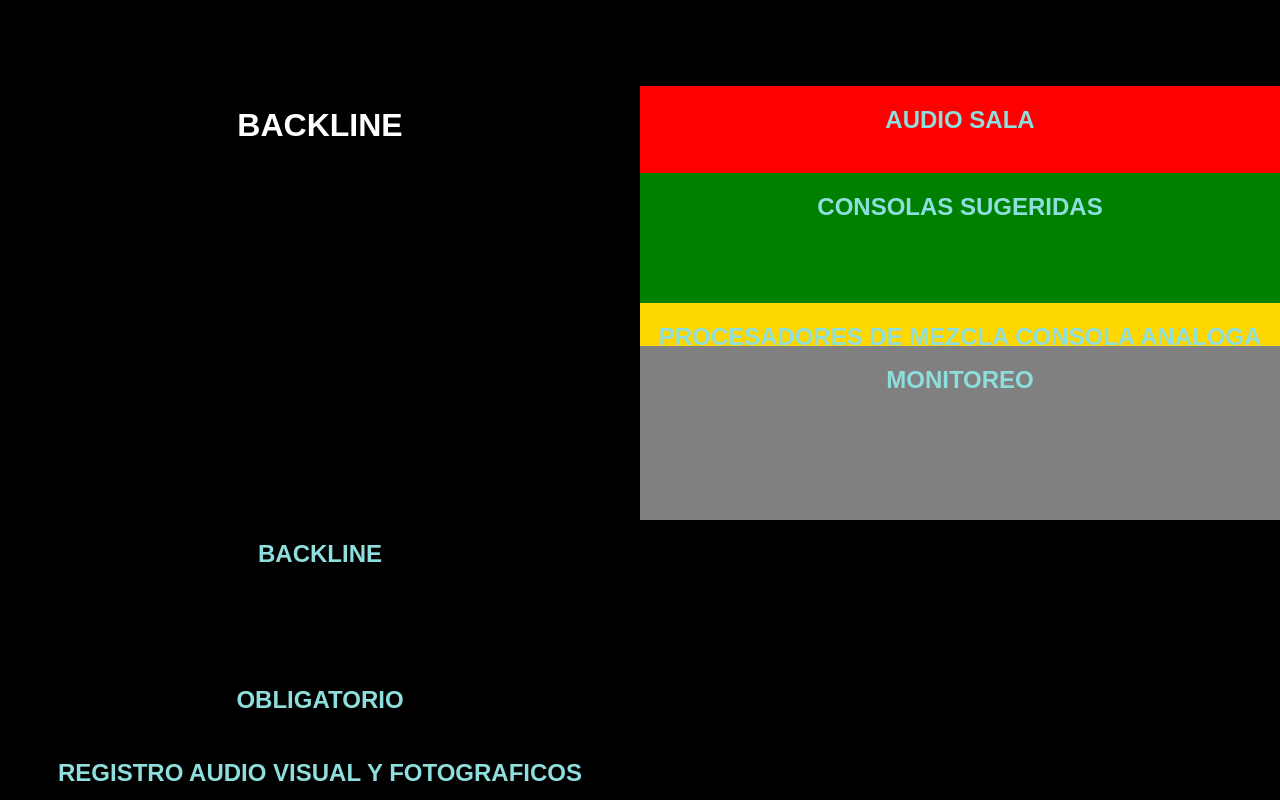
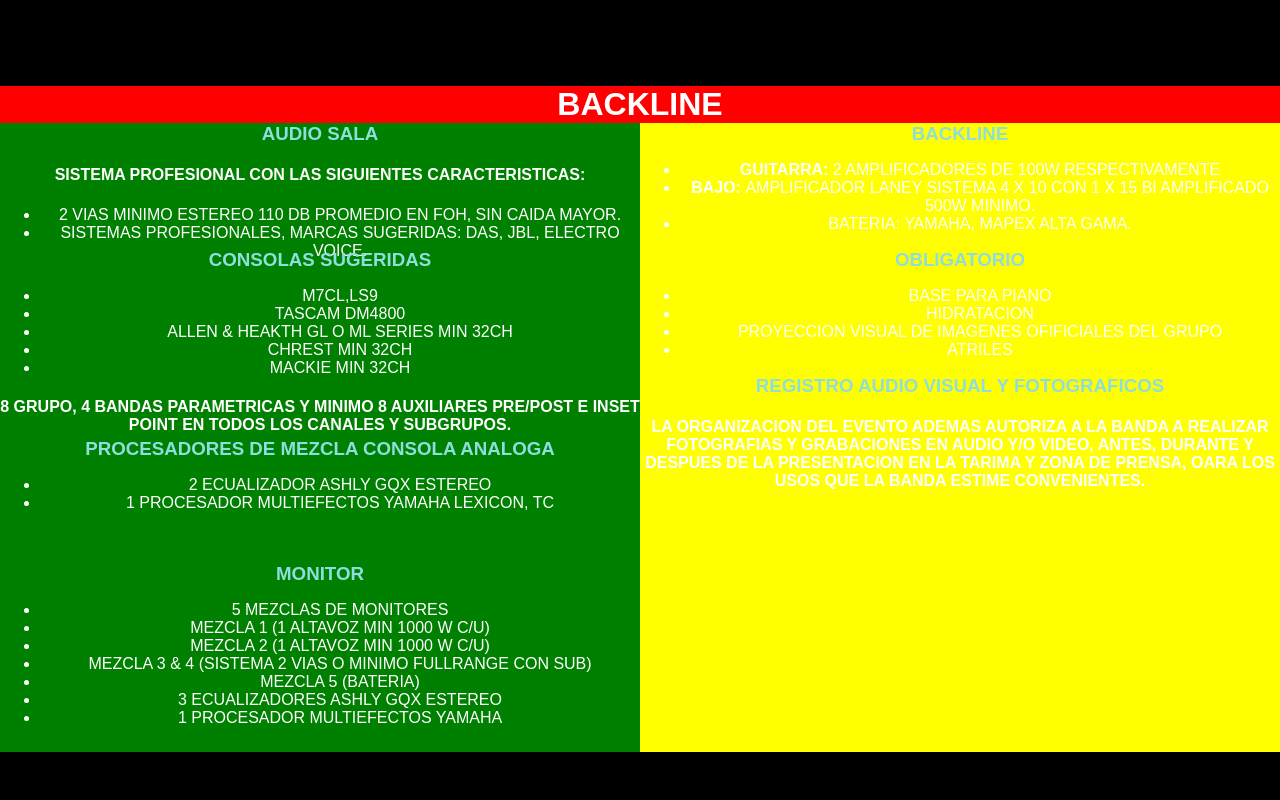
Before and after one commit to juan-rv/kkv-portfolio, a React (Create React App) app: page / in a window 1280 px wide. Shown: the part 3000-3800 px from the top of the page. Built offline with nearby package versions, Linux system fonts and the light colour scheme; no server answers; a web font is replaced by a local one.

Commit message:
maquetacion backend

```diff
--- a/src/components/Backline.jsx
+++ b/src/components/Backline.jsx
@@ -7,29 +7,91 @@
   return (
     <div className="backline" id="backLine" ref={sectionRef}>
       <h1>BackLine</h1>
+      <div className="back">
         <div className="backIzq">
           <div className="a">
-          <h2>Audio Sala</h2>
+            <h3>Audio Sala</h3>
+            <h4>Sistema Profesional con las siguientes caracteristicas:</h4>
+            <ul>
+              <li>
+                2 vias minimo estereo 110 db promedio en FOH, sin Caida mayor.
+              </li>
+              <li>
+                Sistemas Profesionales, marcas sugeridas: DAS, JBL, Electro
+                Voice.
+              </li>
+            </ul>
           </div>
           <div className="b">
-          <h2>Consolas Sugeridas</h2>
+            <h3>Consolas Sugeridas</h3>
+            <ul>
+              <li>m7cl,ls9</li>
+              <li>tascam dm4800</li>
+              <li>allen & heakth gl o ml series min 32ch</li>
+              <li>chrest min 32ch</li>
+              <li>mackie min 32ch</li>
+            </ul>
+            <h4>
+              8 grupo, 4 bandas parametricas y minimo 8 auxiliares pre/post e
+              inset point en todos los canales y subgrupos.
+            </h4>
           </div>
           <div className="c">
-          <h2>Procesadores de Mezcla Consola Analoga</h2>
+            <h3>Procesadores de Mezcla consola Analoga</h3>
+            <ul>
+              <li>2 ecualizador ashly gqx estereo</li>
+              <li>1 procesador multiefectos yamaha lexicon, tc</li>
+            </ul>
           </div>
           <div className="d">
-          <h2>Monitoreo</h2>
+            <h3>Monitor</h3>
+            <ul>
+              <li>5 mezclas de monitores</li>
+              <li>mezcla 1 (1 altavoz min 1000 w c/u)</li>
+              <li>mezcla 2 (1 altavoz min 1000 w c/u)</li>
+              <li>mezcla 3 & 4 (sistema 2 vias o minimo fullrange con sub)</li>
+              <li>mezcla 5 (bateria)</li>
+              <li> 3 ecualizadores ashly gqx estereo</li>
+              <li>1 procesador multiefectos yamaha</li>
+            </ul>
           </div>
         </div>
+
         <div className="backDer">
           <div>
-          <h2>Backline</h2>
+            <h3>BackLine</h3>
+            <ul>
+              <li>
+                <strong>Guitarra: </strong> 2 Amplificadores de 100w
+                respectivamente
+              </li>
+              <li>
+                <strong>Bajo: </strong>Amplificador laney sistema 4 X 10 con 1 X
+                15 bi amplificado 500W minimo.
+              </li>
+              <li>
+                <stron>Bateria: </stron>Yamaha, mapex alta Gama.
+              </li>
+            </ul>
           </div>
           <div>
-          <h2>Obligatorio</h2>
+            <h3>Obligatorio</h3>
+            <ul>
+              <li>Base para piano</li>
+              <li>Hidratacion</li>
+              <li>Proyeccion visual de imagenes ofificiales del grupo</li>
+              <li>Atriles</li>
+            </ul>
           </div>
           <div>
-          <h2>Registro audio visual y fotograficos</h2>
+            <h3>Registro audio Visual y fotograficos</h3>
+            <h4>
+              La organizacion del evento ademas autoriza a la banda a realizar
+              fotografias y grabaciones en audio y/o video, antes, durante y
+              despues de la presentacion en la tarima y zona de prensa, oara los
+              usos que la banda estime convenientes.
+            </h4>
+          </div>
         </div>
       </div>
     </div>
--- a/src/styles/BackLine.css
+++ b/src/styles/BackLine.css
@@ -3,41 +3,33 @@
     color: white;
     margin: 0;
     height: 100vh;
+    text-transform: uppercase;
+}
+
+.back {
     display: grid;
     grid-template-columns: 50% 50%;
-    text-transform: uppercase;
+}
+
+
+
+.backDer {
+    background: yellow;
 }
 
 .backline h1 {
     text-align: center;
+    background: red;
+    margin: 0;
 }
 
-.backline h2 {
+.backline h3 {
     color: #8DDEDC;
+    margin: 0;
 }
 
 .backIzq {
+    background: green;
     display: grid;
-    grid-template-rows: 20% 30% 10% 40%;
+    grid-template-rows: 20% 30% 20% 30%;
 }
-
-.backDer {
-    display: grid;
-    grid-template-rows: 40% 20% 40%;
-}
-
-.a {
-    background: red;
-}
-
-.b {
-    background: green;
-}
-
-.c {
-background: gold;
-}
-
-.d {
-    background: grey;
-}
```
Lines whose indentation alone changed are shown as unchanged.
